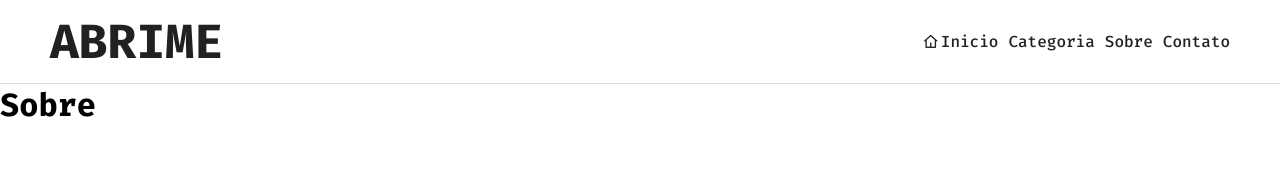
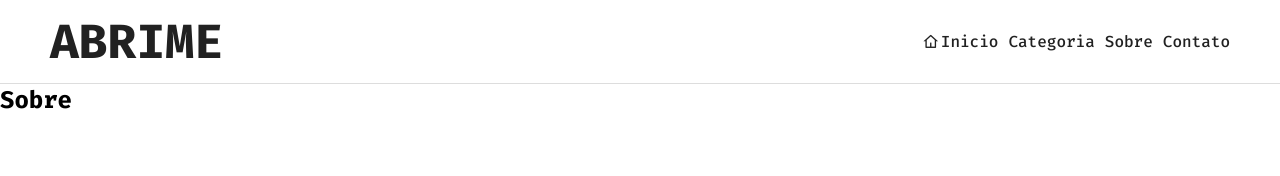
Before and after one commit to DevVittor/Vue3, a Vue app: page /about in a window 1280 px wide. Shown: the top 176 px of the page. Built offline with nearby package versions, Linux system fonts and the light colour scheme.

Commit message:
Tinha um problema de escrita no vite.config

```diff
--- a/src/pages/About.vue
+++ b/src/pages/About.vue
@@ -3,6 +3,12 @@ document.title = 'About'
 
 </script>
 <template>
-    <h1>Sobre</h1>
+    <main>
+        <section>
+            <div class="">
+                <h1>Sobre</h1>
+            </div>
+        </section>
+    </main>
 </template>
 <style scoped></style>
--- a/vite.config.js
+++ b/vite.config.js
@@ -1,8 +1,7 @@
 import { defineConfig } from 'vite'
 import vue from '@vitejs/plugin-vue'
-import VueRouter from '@intlify/vite-plugin-vue-i18n'
 
 // https://vitejs.dev/config/
 export default defineConfig({
-  plugins: [vue(),VueRouter()],
+  plugins: [vue()],
 })
```
